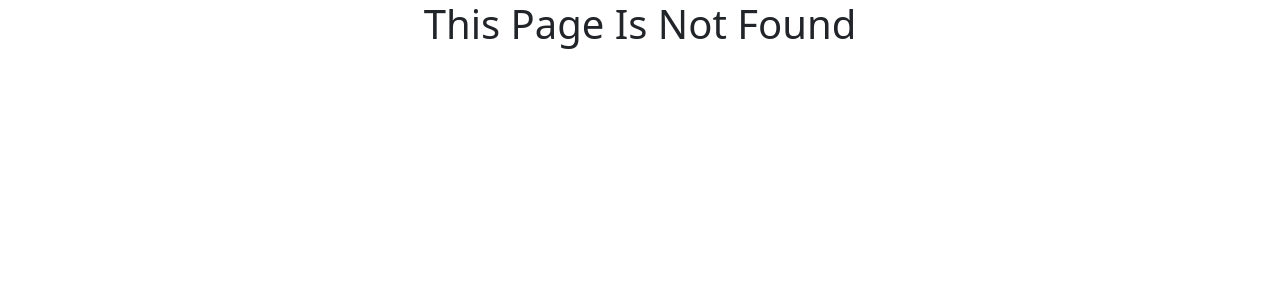
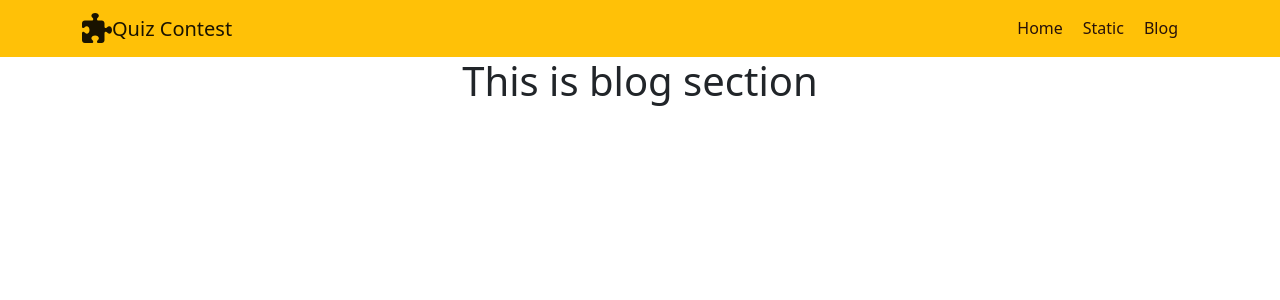
Before and after one commit to islammd39/quiz_app, a React (Create React App) app: page /blog in a window 1280 px wide. Before the commit this address had no page. Shown: the top 300 px of the page. Built offline with nearby package versions, Linux system fonts and the light colour scheme.

Commit message:
add static and bolg component

```diff
--- a/src/App.js
+++ b/src/App.js
@@ -5,6 +5,8 @@ import Main from './Leyout/Main/Main';
 import Error from './Leyout/Error/Error';
 import Home from './Components/Home/Home';
 import QuizTopics from './Components/QuizTopics/QuizTopics';
+import Static from './Components/Static/Static';
+import Blog from './Components/Blog/Blog';
 
 
 function App() {
@@ -23,8 +25,8 @@ function App() {
         },
         element:<QuizTopics></QuizTopics>
        },
-      {path:'/service', element:<div>service</div>},
-      {path:'/order', element:<div>order</div>}
+      {path:'/static', element:<Static></Static>},
+      {path:'/blog', element:<Blog></Blog>}
     ]},
     {path:'*', element:<Error></Error>}
   ])
--- /dev/null
+++ b/src/Components/Blog/Blog.js
@@ -0,0 +1,11 @@
+import React from 'react';
+
+const Blog = () => {
+    return (
+        <div>
+            <h1>This is blog section</h1>
+        </div>
+    );
+};
+
+export default Blog;
--- /dev/null
+++ b/src/Components/Static/Static.js
@@ -0,0 +1,11 @@
+import React from 'react';
+
+const Static = () => {
+    return (
+        <div>
+            <h1>This is static page</h1>
+        </div>
+    );
+};
+
+export default Static;
```
Also changed, not shown: 1 other file (tests, documents, lock files or other folders).
